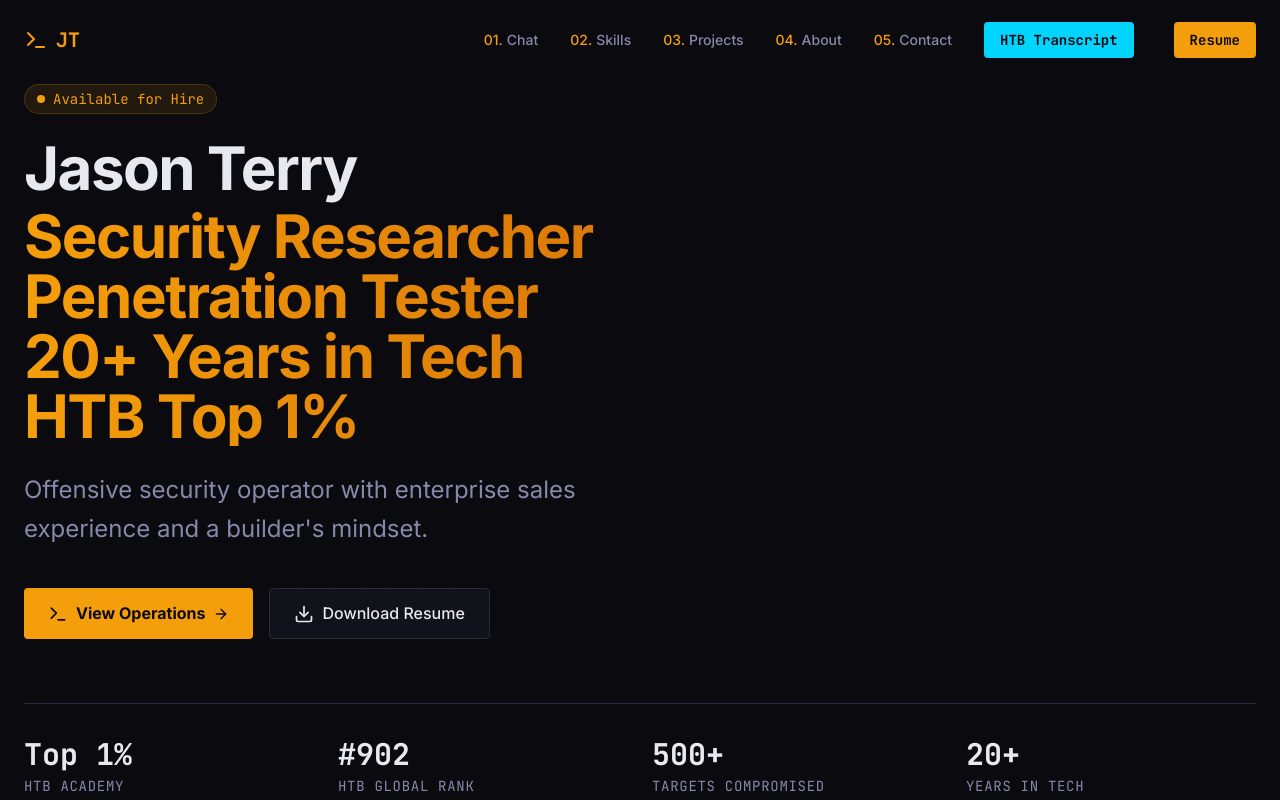
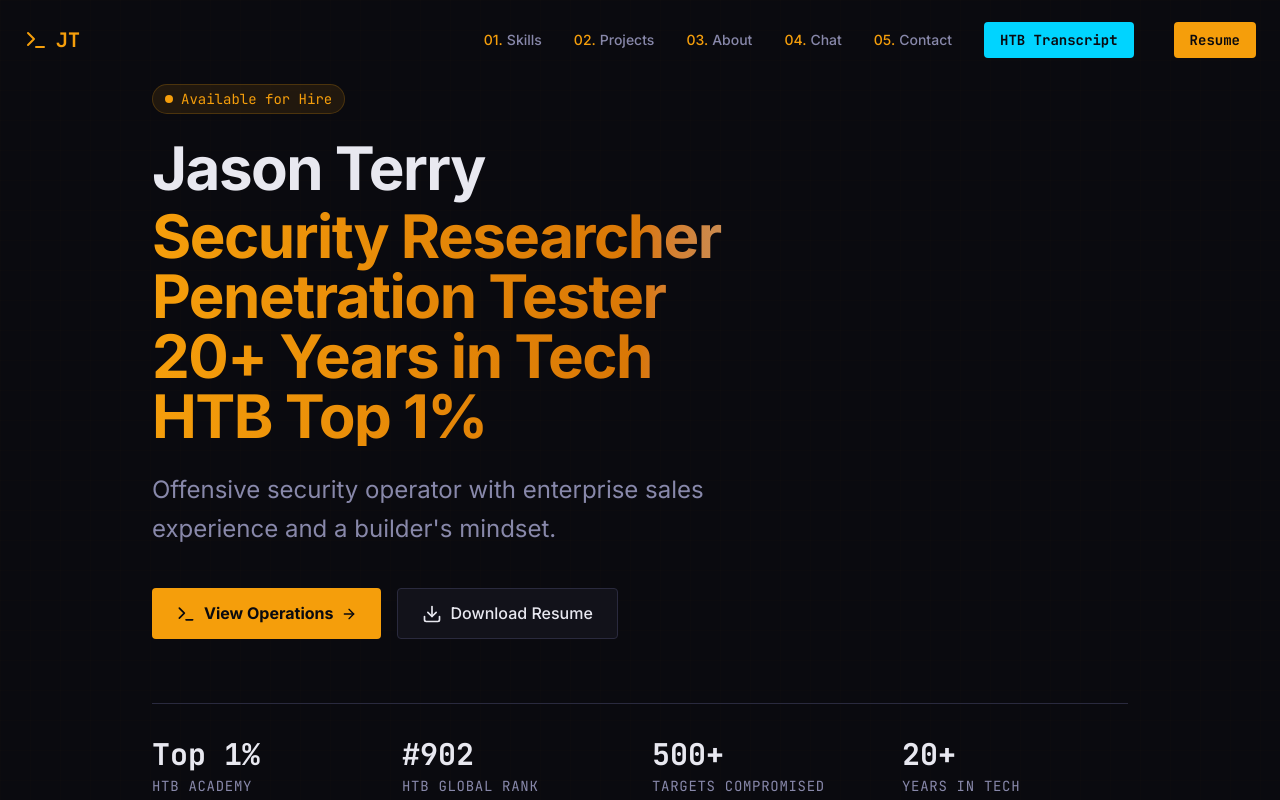
Before and after one commit to src-ta/source, a React (Vite) app: page / in a window 1280 px wide. Shown: the top 800 px of the page. Built offline with nearby package versions, Linux system fonts and the light colour scheme.

Commit message:
Fix hero section alignment and navigation order
- Change hero container from max-w-7xl to max-w-5xl for consistent page width
- Reorder nav links to match page flow: Skills, Projects, About, Chat, Contact

```diff
--- a/src/components/Nav.tsx
+++ b/src/components/Nav.tsx
@@ -3,10 +3,10 @@ import { Menu, X, Terminal } from 'lucide-react';
 import { motion, AnimatePresence } from 'framer-motion';
 
 const navLinks = [
-  { name: 'Chat', href: '#chat' },
   { name: 'Skills', href: '#skills' },
   { name: 'Projects', href: '#projects' },
   { name: 'About', href: '#about' },
+  { name: 'Chat', href: '#chat' },
   { name: 'Contact', href: '#contact' },
 ];
 
--- a/src/sections/Hero.tsx
+++ b/src/sections/Hero.tsx
@@ -29,7 +29,7 @@ export const Hero = () => {
            }}
       />
 
-      <div className="container mx-auto px-6 max-w-7xl relative z-10">
+      <div className="container mx-auto px-6 max-w-5xl relative z-10">
         <motion.div
           initial={{ opacity: 0, y: -20 }}
           animate={{ opacity: 1, y: 0 }}
```
